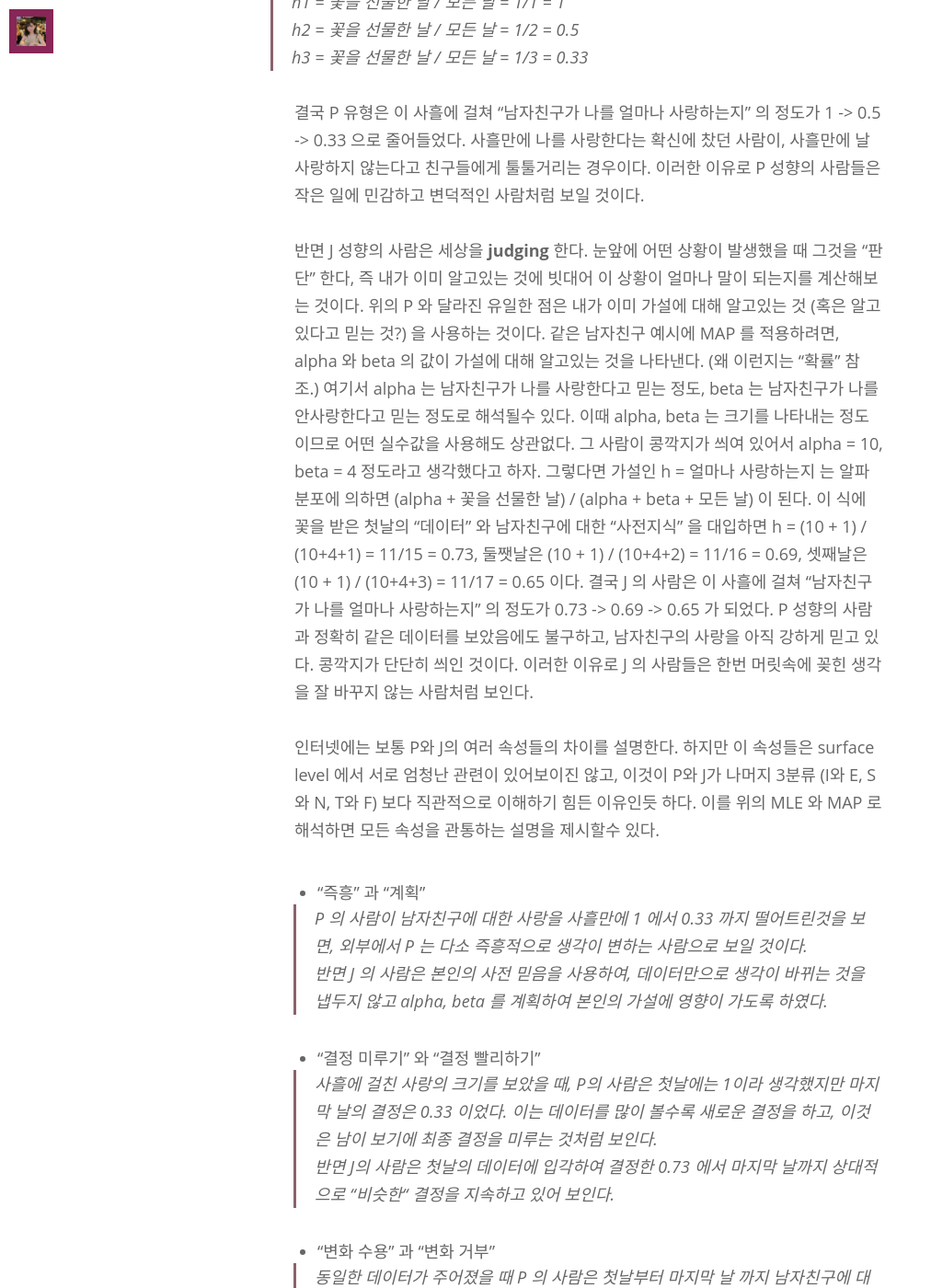
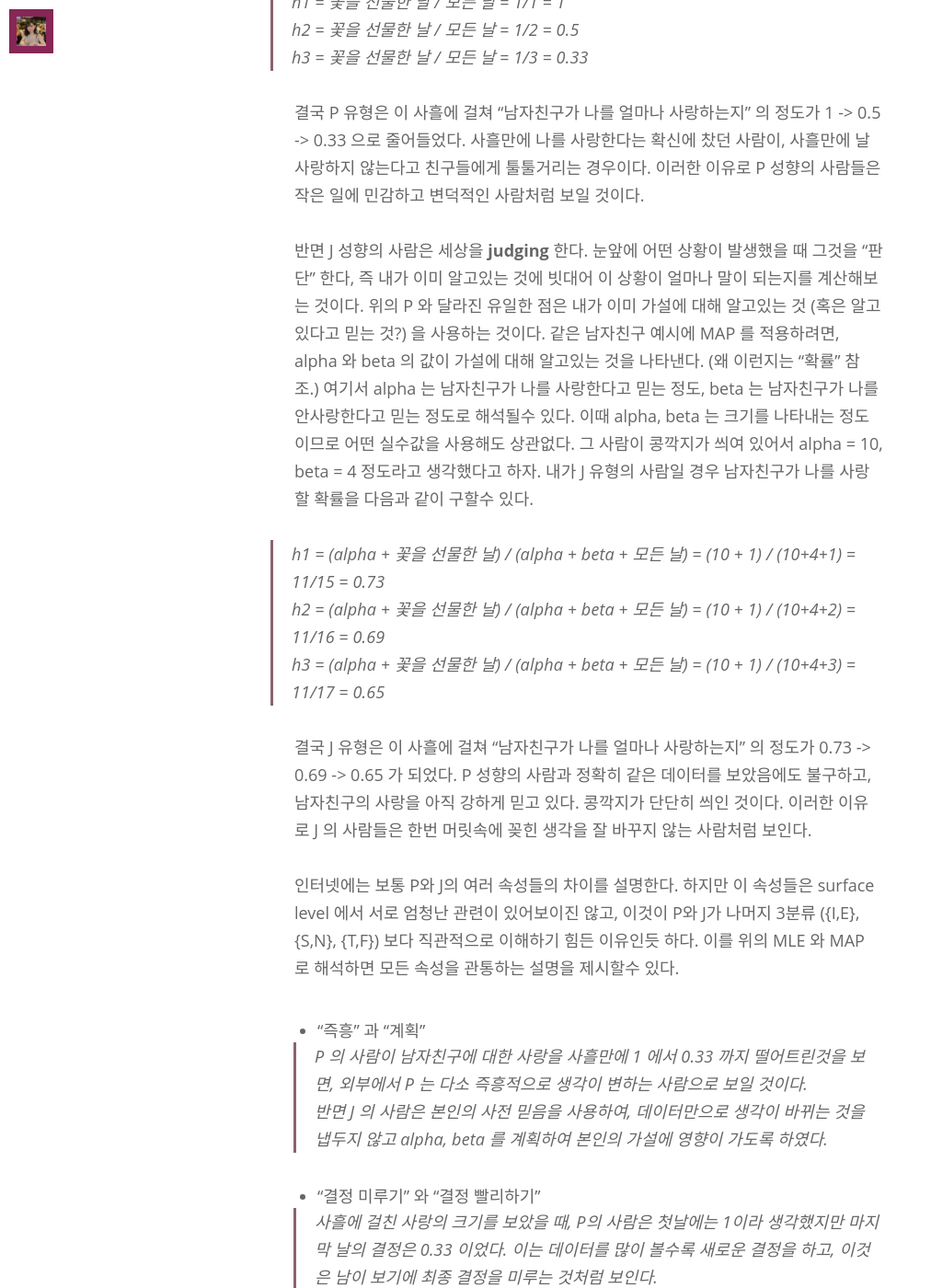
Before and after one commit to minniie/minniie.github.io, a Jekyll site: the page built from _posts/2021-08-04-post3.markdown, in a window 1280 px wide and 1400 px high, scrolled down 2153 px. Shown: the whole window at 92% size, without its empty margins (0-1012 px from the left). Built offline with Jekyll 4.4.1, drawn with Linux system fonts in a browser that asks for light colours; nearby versions of some CDN libraries; some web fonts are replaced.

Commit message:
Update 2021-08-04-post3.markdown

```diff
--- a/_posts/2021-08-04-post3.markdown
+++ b/_posts/2021-08-04-post3.markdown
@@ -28,10 +28,17 @@ $\in \[0,1\]$
 
 결국 P 유형은 이 사흘에 걸쳐 “남자친구가 나를 얼마나 사랑하는지” 의 정도가 1 -> 0.5 -> 0.33 으로 줄어들었다. 사흘만에 나를 사랑한다는 확신에 찼던 사람이, 사흘만에 날 사랑하지 않는다고 친구들에게 툴툴거리는 경우이다. 이러한 이유로 P 성향의 사람들은 작은 일에 민감하고 변덕적인 사람처럼 보일 것이다.
 
-반면 J 성향의 사람은 세상을 **judging** 한다. 눈앞에 어떤 상황이 발생했을 때 그것을 “판단” 한다, 즉 내가 이미 알고있는 것에 빗대어 이 상황이 얼마나 말이 되는지를 계산해보는 것이다. 위의 P 와 달라진 유일한 점은 내가 이미 가설에 대해 알고있는 것 (혹은 알고 있다고 믿는 것?) 을 사용하는 것이다. 같은 남자친구 예시에 MAP 를 적용하려면, alpha 와 beta 의 값이 가설에 대해 알고있는 것을 나타낸다. (왜 이런지는 “확률” 참조.) 여기서 alpha 는 남자친구가 나를 사랑한다고 믿는 정도, beta 는 남자친구가 나를 안사랑한다고 믿는 정도로 해석될수 있다. 이때 alpha, beta 는 크기를 나타내는 정도이므로 어떤 실수값을 사용해도 상관없다. 그 사람이 콩깍지가 씌여 있어서 alpha = 10, beta = 4 정도라고 생각했다고 하자.
-그렇다면 가설인 h = 얼마나 사랑하는지 는 알파분포에 의하면 (alpha + 꽃을 선물한 날) / (alpha + beta + 모든 날) 이 된다. 이 식에 꽃을 받은 첫날의 “데이터” 와 남자친구에 대한 “사전지식” 을 대입하면 h = (10 + 1) / (10+4+1) = 11/15 = 0.73, 둘쨋날은 (10 + 1) / (10+4+2) = 11/16 = 0.69, 셋째날은 (10 + 1) / (10+4+3) = 11/17 = 0.65 이다. 결국 J 의 사람은 이 사흘에 걸쳐 “남자친구가 나를 얼마나 사랑하는지” 의 정도가 0.73 -> 0.69 -> 0.65 가 되었다. P 성향의 사람과 정확히 같은 데이터를 보았음에도 불구하고, 남자친구의 사랑을 아직 강하게 믿고 있다. 콩깍지가 단단히 씌인 것이다. 이러한 이유로 J 의 사람들은 한번 머릿속에 꽂힌 생각을 잘 바꾸지 않는 사람처럼 보인다.
+반면 J 성향의 사람은 세상을 **judging** 한다. 눈앞에 어떤 상황이 발생했을 때 그것을 “판단” 한다, 즉 내가 이미 알고있는 것에 빗대어 이 상황이 얼마나 말이 되는지를 계산해보는 것이다. 위의 P 와 달라진 유일한 점은 내가 이미 가설에 대해 알고있는 것 (혹은 알고 있다고 믿는 것?) 을 사용하는 것이다. 같은 남자친구 예시에 MAP 를 적용하려면, alpha 와 beta 의 값이 가설에 대해 알고있는 것을 나타낸다. (왜 이런지는 “확률” 참조.) 여기서 alpha 는 남자친구가 나를 사랑한다고 믿는 정도, beta 는 남자친구가 나를 안사랑한다고 믿는 정도로 해석될수 있다. 이때 alpha, beta 는 크기를 나타내는 정도이므로 어떤 실수값을 사용해도 상관없다. 그 사람이 콩깍지가 씌여 있어서 alpha = 10, beta = 4 정도라고 생각했다고 하자. 내가 J 유형의 사람일 경우 남자친구가 나를 사랑할 확률을 다음과 같이 구할수 있다.
 
-인터넷에는 보통 P와 J의 여러 속성들의 차이를 설명한다. 하지만 이 속성들은 surface level 에서 서로 엄청난 관련이 있어보이진 않고, 이것이 P와 J가 나머지 3분류 (I와 E, S와 N, T와 F) 보다 직관적으로 이해하기 힘든 이유인듯 하다. 이를 위의 MLE 와 MAP 로 해석하면 모든 속성을 관통하는 설명을 제시할수 있다.
+>h1 = (alpha + 꽃을 선물한 날) / (alpha + beta + 모든 날) = (10 + 1) / (10+4+1) = 11/15 = 0.73
+>
+>h2 = (alpha + 꽃을 선물한 날) / (alpha + beta + 모든 날) = (10 + 1) / (10+4+2) = 11/16 = 0.69
+>
+>h3 = (alpha + 꽃을 선물한 날) / (alpha + beta + 모든 날) = (10 + 1) / (10+4+3) = 11/17 = 0.65
+
+결국 J 유형은 이 사흘에 걸쳐 “남자친구가 나를 얼마나 사랑하는지” 의 정도가 0.73 -> 0.69 -> 0.65 가 되었다. P 성향의 사람과 정확히 같은 데이터를 보았음에도 불구하고, 남자친구의 사랑을 아직 강하게 믿고 있다. 콩깍지가 단단히 씌인 것이다. 이러한 이유로 J 의 사람들은 한번 머릿속에 꽂힌 생각을 잘 바꾸지 않는 사람처럼 보인다.
+
+인터넷에는 보통 P와 J의 여러 속성들의 차이를 설명한다. 하지만 이 속성들은 surface level 에서 서로 엄청난 관련이 있어보이진 않고, 이것이 P와 J가 나머지 3분류 ({I,E}, {S,N}, {T,F}) 보다 직관적으로 이해하기 힘든 이유인듯 하다. 이를 위의 MLE 와 MAP 로 해석하면 모든 속성을 관통하는 설명을 제시할수 있다.
 
 - “즉흥” 과 “계획”
 >P 의 사람이 남자친구에 대한 사랑을 사흘만에 1 에서 0.33 까지 떨어트린것을 보면, 외부에서 P 는 다소 즉흥적으로 생각이 변하는 사람으로 보일 것이다.
```
